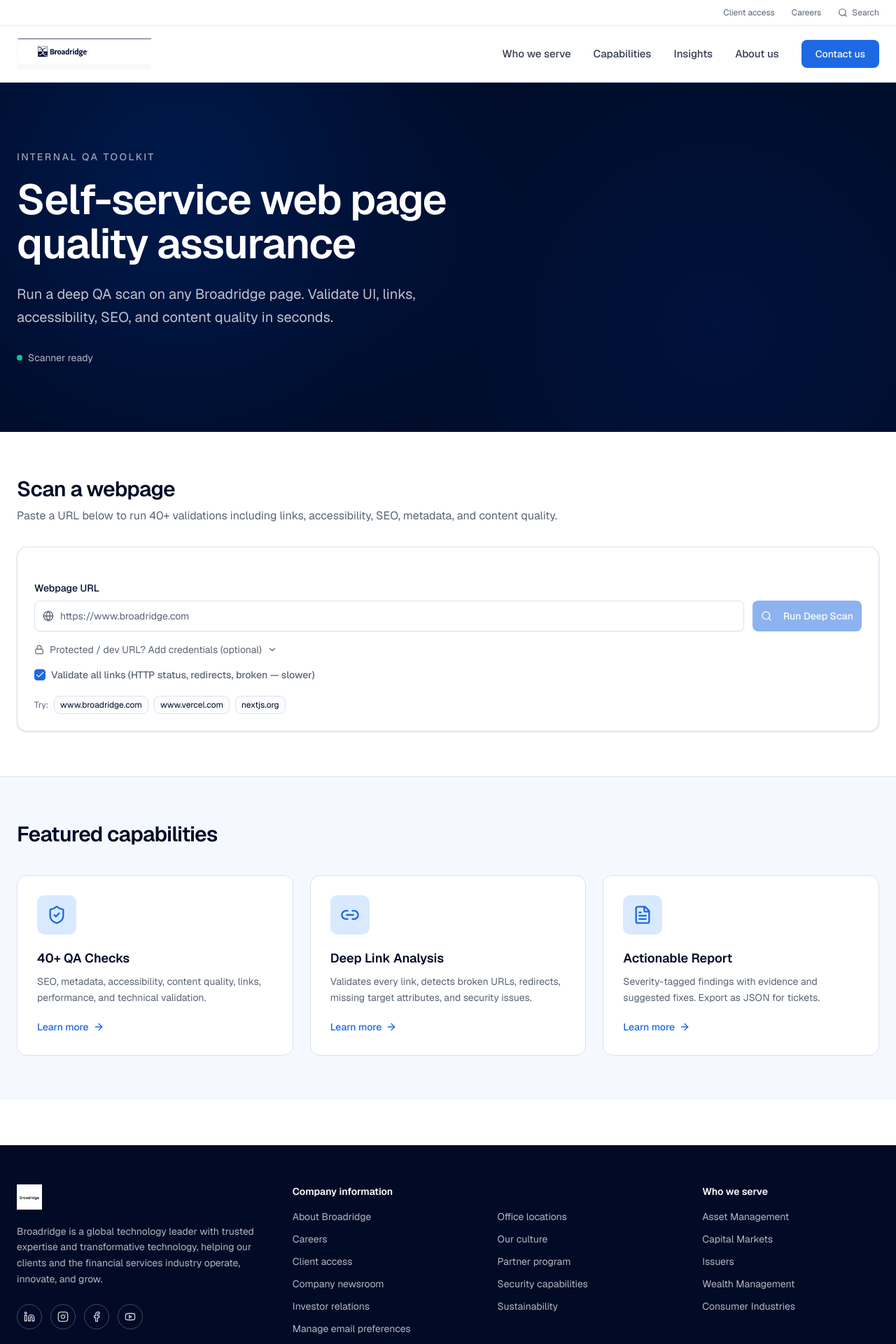
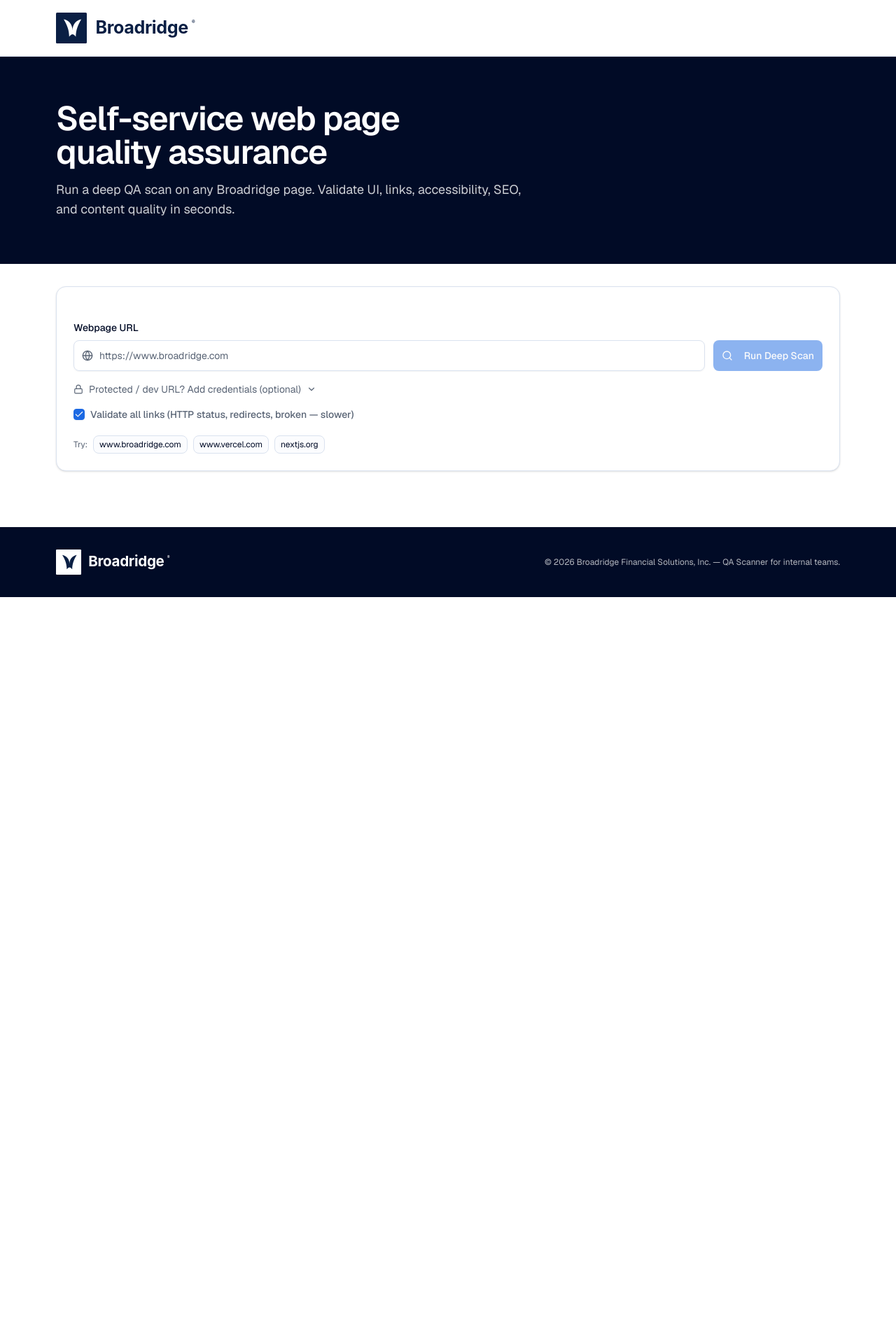
Before and after one commit to ajitnayak2911/v0-web-page-self-qa-app, a Next.js app: page / in a window 1280 px wide. Shown: the top 1920 px of the page at 70% size. After the commit the page ends 853 px from the top, so only its background shows below. Built offline with nearby package versions, Linux system fonts and the light colour scheme.

Commit message:
feat: switch logo to SVG and remove unused components
Use inline SVG for logo to eliminate padding and restore simple layout.

```diff
--- a/app/page.tsx
+++ b/app/page.tsx
@@ -5,9 +5,8 @@ import { ScanForm } from "@/components/scan-form"
 import { ScanSummary } from "@/components/scan-summary"
 import { ScanReportView } from "@/components/scan-report"
 import type { ScanReport } from "@/lib/scanner/types"
-import { AlertCircle, ArrowRight, ShieldCheck, Link2, FileText } from "lucide-react"
-import { SiteHeader } from "@/components/site-header"
-import { SiteFooter } from "@/components/site-footer"
+import { AlertCircle } from "lucide-react"
+import { BroadridgeLogo } from "@/components/broadridge-logo"
 
 export default function HomePage() {
   const [loading, setLoading] = useState(false)
@@ -36,54 +35,32 @@ export default function HomePage() {
 
   return (
     <main className="min-h-screen bg-background">
-      <SiteHeader />
+      {/* Header */}
+      <header className="bg-white border-b border-border">
+        <div className="container max-w-6xl mx-auto px-4 h-20 flex items-center">
+          <BroadridgeLogo size="lg" />
+        </div>
+      </header>
 
       {/* Hero */}
-      <section className="relative overflow-hidden bg-[oklch(0.16_0.06_260)] text-white">
-        <div
-          className="absolute inset-0 opacity-30"
-          style={{
-            backgroundImage:
-              "radial-gradient(circle at 20% 30%, oklch(0.40 0.18 260) 0%, transparent 45%), radial-gradient(circle at 80% 70%, oklch(0.30 0.14 260) 0%, transparent 50%)",
-          }}
-          aria-hidden
-        />
-        <div className="relative container max-w-7xl mx-auto px-6 py-20 md:py-24">
-          <p className="text-sm font-medium uppercase tracking-[0.18em] text-white/60 mb-5">
-            Internal QA Toolkit
-          </p>
-          <h1 className="text-4xl md:text-6xl font-semibold tracking-tight text-balance max-w-4xl leading-[1.05]">
+      <section className="bg-[oklch(0.16_0.06_260)] text-white">
+        <div className="container max-w-6xl mx-auto px-4 py-16">
+          <h1 className="text-4xl md:text-5xl font-semibold tracking-tight text-balance max-w-3xl">
             Self-service web page quality assurance
           </h1>
-          <p className="mt-6 text-lg md:text-xl text-white/75 max-w-2xl text-pretty leading-relaxed">
+          <p className="mt-4 text-lg text-white/80 max-w-2xl text-pretty">
             Run a deep QA scan on any Broadridge page. Validate UI, links, accessibility, SEO, and content quality in
             seconds.
           </p>
-          <div className="mt-8 flex items-center gap-2 text-sm text-white/70">
-            <span className="inline-flex h-2 w-2 rounded-full bg-emerald-400 animate-pulse" />
-            Scanner ready
-          </div>
         </div>
       </section>
 
-      {/* Scan form section */}
-      <section className="bg-white">
-        <div className="container max-w-7xl mx-auto px-6 py-12 md:py-16">
-          <div className="max-w-4xl">
-            <h2 className="text-2xl md:text-3xl font-semibold tracking-tight text-foreground">
-              Scan a webpage
-            </h2>
-            <p className="text-muted-foreground mt-2 text-pretty">
-              Paste a URL below to run 40+ validations including links, accessibility, SEO, metadata, and content
-              quality.
-            </p>
-          </div>
-          <div className="mt-8">
+      {/* Scan form + results */}
+      <div className="container max-w-6xl mx-auto px-4 py-8 space-y-6">
         <ScanForm onScan={handleScan} loading={loading} />
-          </div>
 
         {error && (
-            <div className="mt-6 flex items-start gap-3 p-4 rounded-lg border border-red-200 bg-red-50">
+          <div className="flex items-start gap-3 p-4 rounded-lg border border-red-200 bg-red-50">
             <AlertCircle className="h-5 w-5 text-red-600 shrink-0 mt-0.5" />
             <div>
               <p className="font-medium text-red-900">Scan failed</p>
@@ -93,7 +70,7 @@ export default function HomePage() {
         )}
 
         {loading && (
-            <div className="mt-6 rounded-lg border border-border bg-card p-8 text-center">
+          <div className="rounded-lg border border-border bg-card p-8 text-center">
             <div className="inline-flex flex-col items-center gap-3">
               <div className="h-10 w-10 rounded-full border-2 border-primary border-t-transparent animate-spin" />
               <p className="text-sm text-muted-foreground">
@@ -104,67 +81,22 @@ export default function HomePage() {
         )}
 
         {report && (
-            <div className="mt-8 space-y-6">
+          <>
             <ScanSummary report={report} />
             <ScanReportView report={report} />
-            </div>
+          </>
         )}
       </div>
-      </section>
 
-      {/* Featured capabilities */}
-      {!report && !loading && (
-        <section className="bg-[oklch(0.98_0.01_260)] border-t border-border">
-          <div className="container max-w-7xl mx-auto px-6 py-16">
-            <h2 className="text-2xl md:text-3xl font-semibold tracking-tight text-foreground mb-10">
-              Featured capabilities
-            </h2>
-            <div className="grid gap-6 md:grid-cols-3">
-              <FeatureCard
-                icon={<ShieldCheck className="h-7 w-7" />}
-                title="40+ QA Checks"
-                description="SEO, metadata, accessibility, content quality, links, performance, and technical validation."
-              />
-              <FeatureCard
-                icon={<Link2 className="h-7 w-7" />}
-                title="Deep Link Analysis"
-                description="Validates every link, detects broken URLs, redirects, missing target attributes, and security issues."
-              />
-              <FeatureCard
-                icon={<FileText className="h-7 w-7" />}
-                title="Actionable Report"
-                description="Severity-tagged findings with evidence and suggested fixes. Export as JSON for tickets."
-              />
+      {/* Footer */}
+      <footer className="bg-[oklch(0.16_0.06_260)] text-white/70 mt-12">
+        <div className="container max-w-6xl mx-auto px-4 py-8 flex flex-col md:flex-row md:items-center md:justify-between gap-4">
+          <BroadridgeLogo variant="light" size="md" />
+          <p className="text-xs">
+            &copy; {new Date().getFullYear()} Broadridge Financial Solutions, Inc. — QA Scanner for internal teams.
+          </p>
         </div>
-          </div>
-        </section>
-      )}
-
-      <SiteFooter />
+      </footer>
     </main>
   )
 }
-
-function FeatureCard({
-  icon,
-  title,
-  description,
-}: {
-  icon: React.ReactNode
-  title: string
-  description: string
-}) {
-  return (
-    <article className="group rounded-xl bg-white border border-border p-7 hover:shadow-md hover:-translate-y-0.5 transition-all">
-      <div className="h-14 w-14 rounded-lg bg-accent text-primary flex items-center justify-center mb-5">
-        {icon}
-      </div>
-      <h3 className="text-lg font-semibold text-foreground mb-2">{title}</h3>
-      <p className="text-sm text-muted-foreground text-pretty leading-relaxed">{description}</p>
-      <div className="mt-5 inline-flex items-center text-primary text-sm font-medium">
-        Learn more
-        <ArrowRight className="ml-1.5 h-4 w-4 group-hover:translate-x-0.5 transition-transform" />
-      </div>
-    </article>
-  )
-}
--- a/components/broadridge-logo.tsx
+++ b/components/broadridge-logo.tsx
@@ -1,26 +1,65 @@
-import Image from "next/image"
 import { cn } from "@/lib/utils"
 
+/**
+ * Broadridge wordmark: navy square with a stylized white leaf/wing mark,
+ * followed by the "Broadridge" wordmark. Tight bounding box so it scales
+ * cleanly via height utilities (no baked-in whitespace).
+ */
 export function BroadridgeLogo({
   className,
+  variant = "dark",
   size = "md",
 }: {
   className?: string
+  variant?: "dark" | "light"
   size?: "sm" | "md" | "lg"
 }) {
   const heights: Record<string, string> = {
-    sm: "h-7",
+    sm: "h-6",
     md: "h-9",
     lg: "h-11",
   }
+  const wordColor = variant === "light" ? "#FFFFFF" : "#0A1F44"
+  const markBg = variant === "light" ? "#FFFFFF" : "#0A1F44"
+  const markFg = variant === "light" ? "#0A1F44" : "#FFFFFF"
+
   return (
-    <Image
-      src="/broadridge-logo.png"
-      alt="Broadridge"
-      width={400}
-      height={80}
-      priority
-      className={cn("w-auto", heights[size], className)}
-    />
+    <svg
+      role="img"
+      aria-label="Broadridge"
+      viewBox="0 0 260 56"
+      className={cn(heights[size], "w-auto", className)}
+      xmlns="http://www.w3.org/2000/svg"
+    >
+      {/* Mark: solid square with stylized leaf/wing */}
+      <rect x="0" y="0" width="56" height="56" rx="2" fill={markBg} />
+      <path
+        d="M14 12 C24 14, 30 22, 30 32 C30 22, 36 14, 46 12 C40 22, 36 32, 36 44 C32 38, 28 38, 24 44 C24 32, 20 22, 14 12 Z"
+        fill={markFg}
+      />
+      {/* Wordmark "Broadridge" */}
+      <text
+        x="72"
+        y="38"
+        fontFamily="Inter, ui-sans-serif, system-ui, -apple-system, Segoe UI, Roboto, sans-serif"
+        fontWeight="700"
+        fontSize="32"
+        letterSpacing="-0.5"
+        fill={wordColor}
+      >
+        Broadridge
+      </text>
+      {/* Registered trademark */}
+      <text
+        x="247"
+        y="20"
+        fontFamily="Inter, ui-sans-serif, system-ui, sans-serif"
+        fontWeight="500"
+        fontSize="9"
+        fill={wordColor}
+      >
+        ®
+      </text>
+    </svg>
   )
 }
--- a/components/site-footer.tsx
+++ /dev/null
@@ -1,99 +0,0 @@
-import Link from "next/link"
-import Image from "next/image"
-import { Linkedin, Instagram, Facebook, Youtube } from "lucide-react"
-
-const columns = [
-  {
-    title: "Company information",
-    links: ["About Broadridge", "Careers", "Client access", "Company newsroom", "Investor relations", "Manage email preferences"],
-  },
-  {
-    title: "",
-    links: ["Office locations", "Our culture", "Partner program", "Security capabilities", "Sustainability"],
-  },
-  {
-    title: "Who we serve",
-    links: ["Asset Management", "Capital Markets", "Issuers", "Wealth Management", "Consumer Industries"],
-  },
-]
-
-const legalLinks = [
-  "Accessibility Statement",
-  "Do Not Sell My Personal Information",
-  "Legal Statements",
-  "Modern Slavery",
-  "Terms of Use & Linking Policy",
-  "Privacy Statement",
-  "Your Privacy Choices",
-]
-
-export function SiteFooter() {
-  return (
-    <footer className="bg-[oklch(0.16_0.06_260)] text-white/80 mt-16">
-      <div className="container max-w-7xl mx-auto px-6 pt-14 pb-8">
-        <div className="grid gap-10 lg:grid-cols-[1.4fr_1fr_1fr_1fr]">
-          {/* Brand column */}
-          <div>
-            <Image
-              src="/broadridge-logo-white.png"
-              alt="Broadridge"
-              width={180}
-              height={36}
-              className="h-9 w-auto mb-5"
-            />
-            <p className="text-sm leading-relaxed text-white/70 max-w-md">
-              Broadridge is a global technology leader with trusted expertise and transformative technology, helping our
-              clients and the financial services industry operate, innovate, and grow.
-            </p>
-            <div className="mt-6 flex items-center gap-3">
-              {[Linkedin, Instagram, Facebook, Youtube].map((Icon, i) => (
-                <Link
-                  key={i}
-                  href="#"
-                  className="h-9 w-9 rounded-full border border-white/25 flex items-center justify-center hover:bg-white/10 transition"
-                  aria-label="Social"
-                >
-                  <Icon className="h-4 w-4" />
-                </Link>
-              ))}
-            </div>
-          </div>
-
-          {/* Link columns */}
-          {columns.map((col, idx) => (
-            <div key={idx}>
-              {col.title && (
-                <h3 className="text-sm font-semibold text-white mb-4">{col.title}</h3>
-              )}
-              {!col.title && <div className="hidden lg:block h-9" aria-hidden />}
-              <ul className="space-y-3 text-sm">
-                {col.links.map((link) => (
-                  <li key={link}>
-                    <Link href="#" className="text-white/70 hover:text-white transition">
-                      {link}
-                    </Link>
-                  </li>
-                ))}
-              </ul>
-            </div>
-          ))}
-        </div>
-
-        <div className="mt-12 pt-6 border-t border-white/15">
-          <ul className="flex flex-wrap gap-x-6 gap-y-2 text-xs text-white/60">
-            {legalLinks.map((link) => (
-              <li key={link}>
-                <Link href="#" className="hover:text-white transition">
-                  {link}
-                </Link>
-              </li>
-            ))}
-          </ul>
-          <p className="mt-6 text-xs text-white/50">
-            &copy; {new Date().getFullYear()} Broadridge Financial Solutions, Inc. All Rights Reserved.
-          </p>
-        </div>
-      </div>
-    </footer>
-  )
-}
--- a/components/site-header.tsx
+++ /dev/null
@@ -1,57 +0,0 @@
-import Link from "next/link"
-import { Search } from "lucide-react"
-import { BroadridgeLogo } from "@/components/broadridge-logo"
-
-const mainNav = ["Who we serve", "Capabilities", "Insights", "About us"]
-const utilityNav = ["Client access", "Careers"]
-
-export function SiteHeader() {
-  return (
-    <header className="bg-white">
-      {/* Utility bar */}
-      <div className="border-b border-border/60">
-        <div className="container max-w-7xl mx-auto px-6 h-9 flex items-center justify-end gap-6 text-xs text-muted-foreground">
-          {utilityNav.map((item) => (
-            <Link key={item} href="#" className="hover:text-foreground transition">
-              {item}
-            </Link>
-          ))}
-          <button
-            type="button"
-            className="inline-flex items-center gap-1.5 hover:text-foreground transition"
-            aria-label="Search"
-          >
-            <Search className="h-3.5 w-3.5" />
-            Search
-          </button>
-        </div>
-      </div>
-
-      {/* Main nav */}
-      <div className="border-b border-border">
-        <div className="container max-w-7xl mx-auto px-6 h-20 flex items-center justify-between">
-          <Link href="/" aria-label="Broadridge home">
-            <BroadridgeLogo size="lg" />
-          </Link>
-          <nav className="hidden md:flex items-center gap-8">
-            {mainNav.map((item) => (
-              <Link
-                key={item}
-                href="#"
-                className="text-[15px] font-medium text-foreground/80 hover:text-foreground transition"
-              >
-                {item}
-              </Link>
-            ))}
-            <Link
-              href="#contact"
-              className="inline-flex items-center rounded-md bg-primary px-5 py-2.5 text-sm font-medium text-primary-foreground hover:opacity-90 transition"
-            >
-              Contact us
-            </Link>
-          </nav>
-        </div>
-      </div>
-    </header>
-  )
-}
```
Lines whose indentation alone changed are shown as unchanged.
